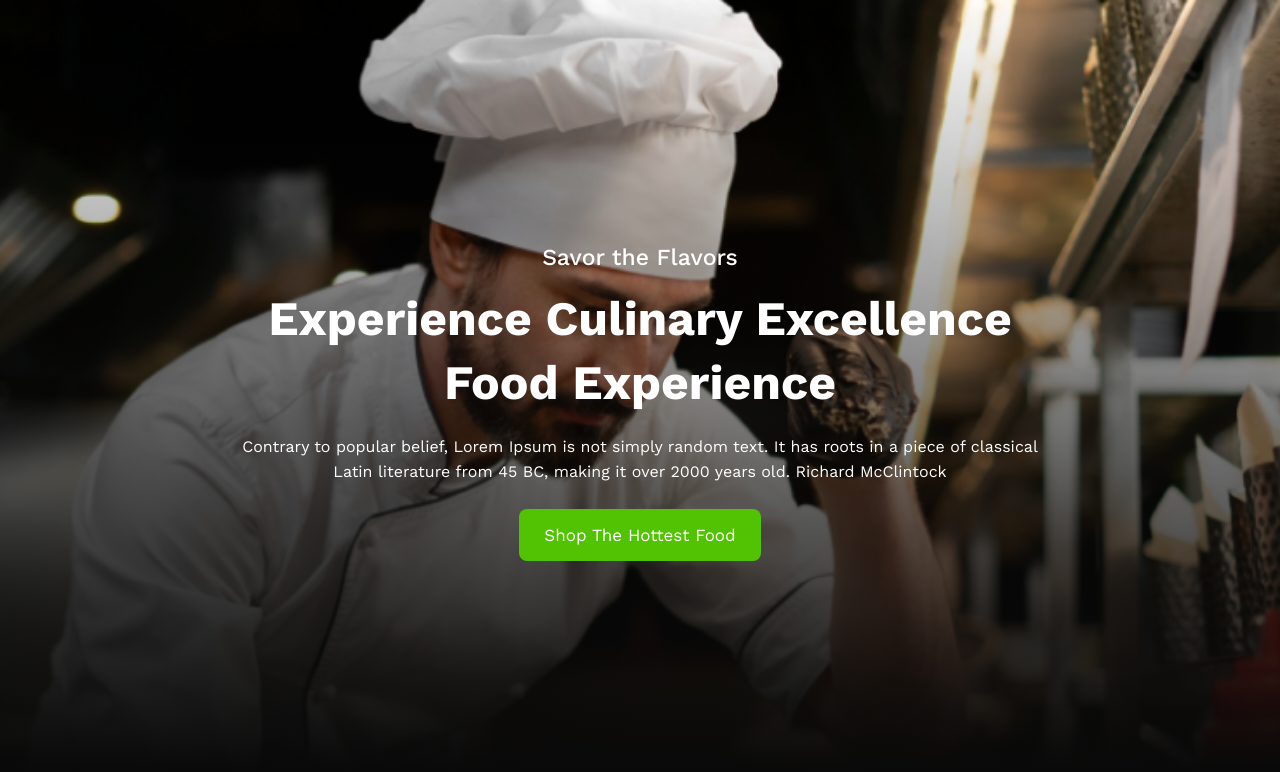
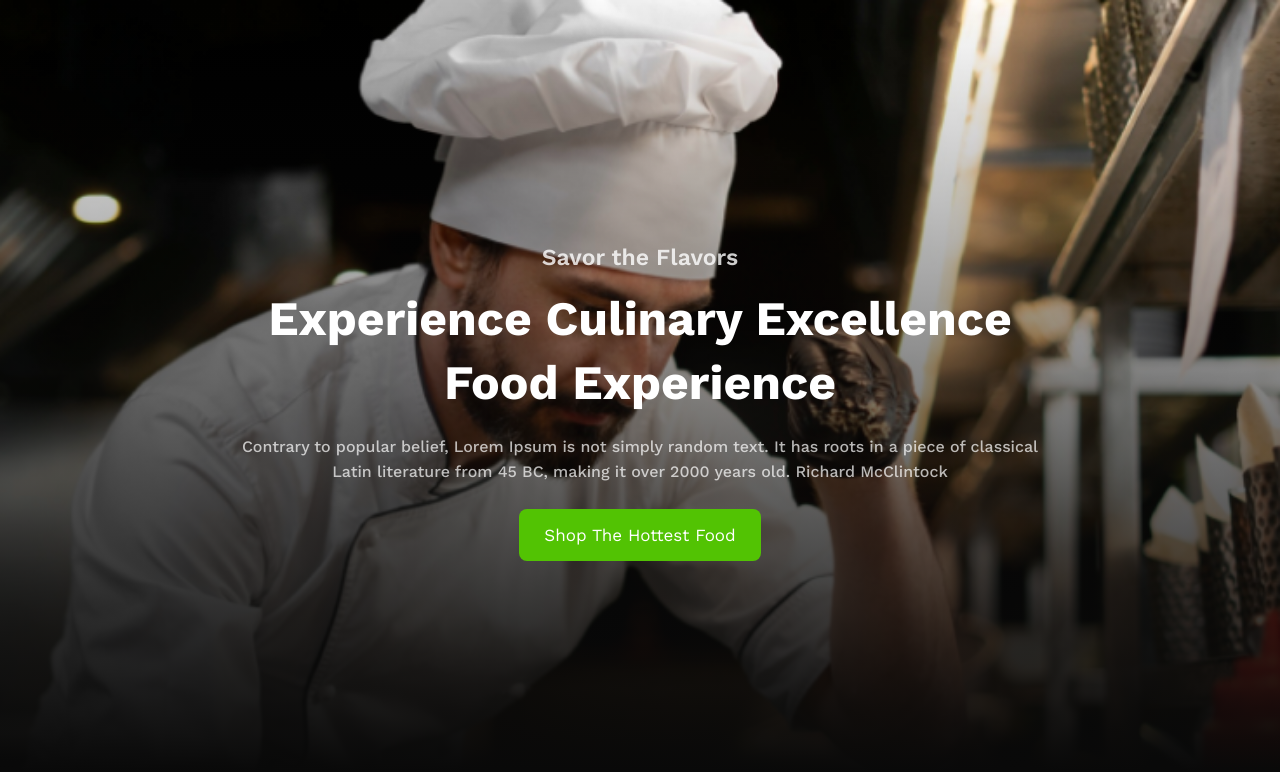
Before and after one commit to smarifurrahman/food-restaurant, a plain HTML site: page index.html in a window 1280 px wide. Drawn offline with nearby package versions, Linux system fonts and the light colour scheme.

Commit message:
fixed some style

```diff
--- a/styles/style.css
+++ b/styles/style.css
@@ -34,9 +34,10 @@
 }
 
 #hero .hero-subtitle {
-  font-weight: 500;
+  font-weight: 600;
   font-size: 23px;
   line-height: 35px;
+  opacity: 0.8;
 }
 
 #hero .hero-heading {
@@ -47,9 +48,10 @@
 }
 
 #hero .hero-description {
-  font-weight: 400;
+  font-weight: 500;
   font-size: 16px;
   line-height: 25px;
+  opacity: 0.7;
 }
 
 #hero .hero-button {
```
